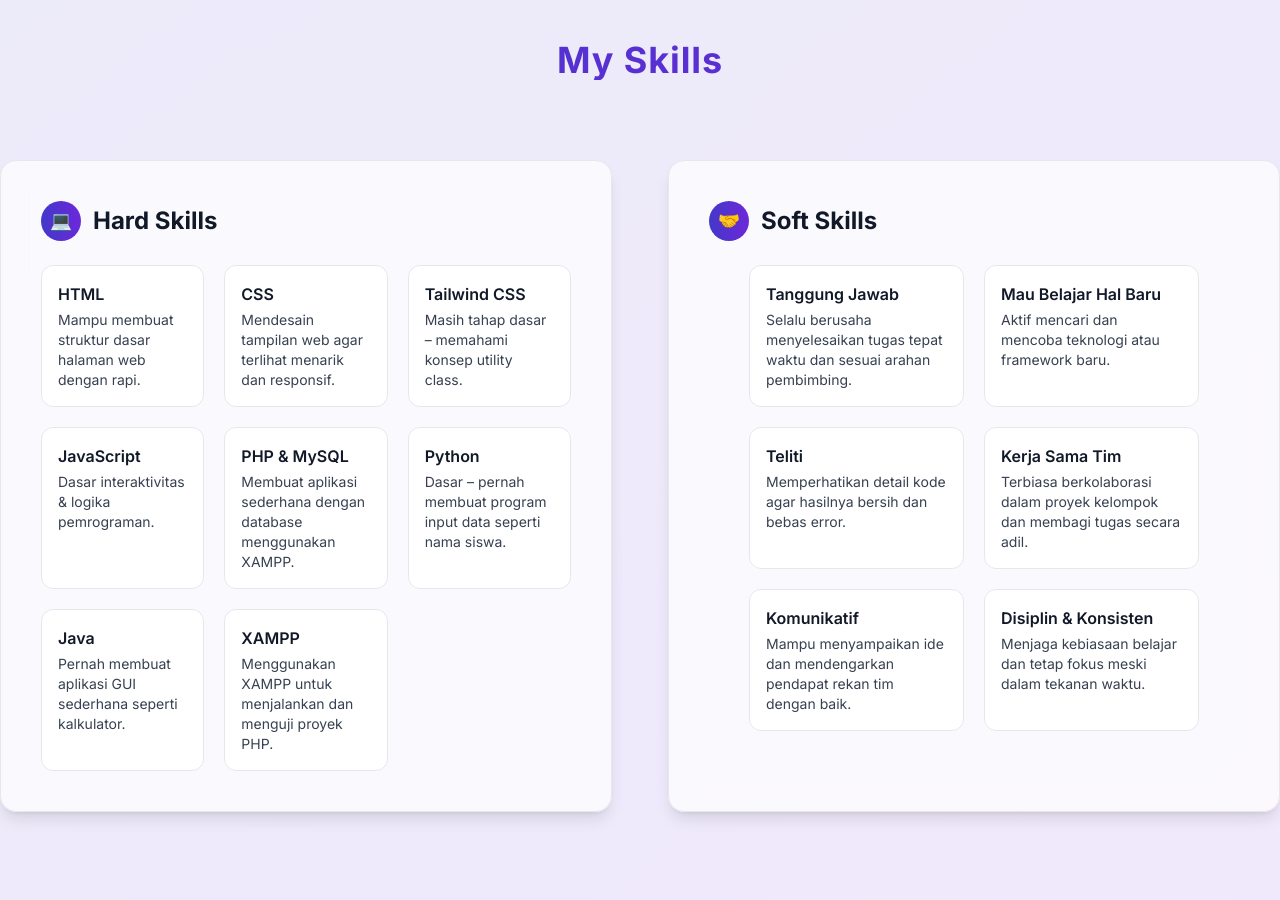
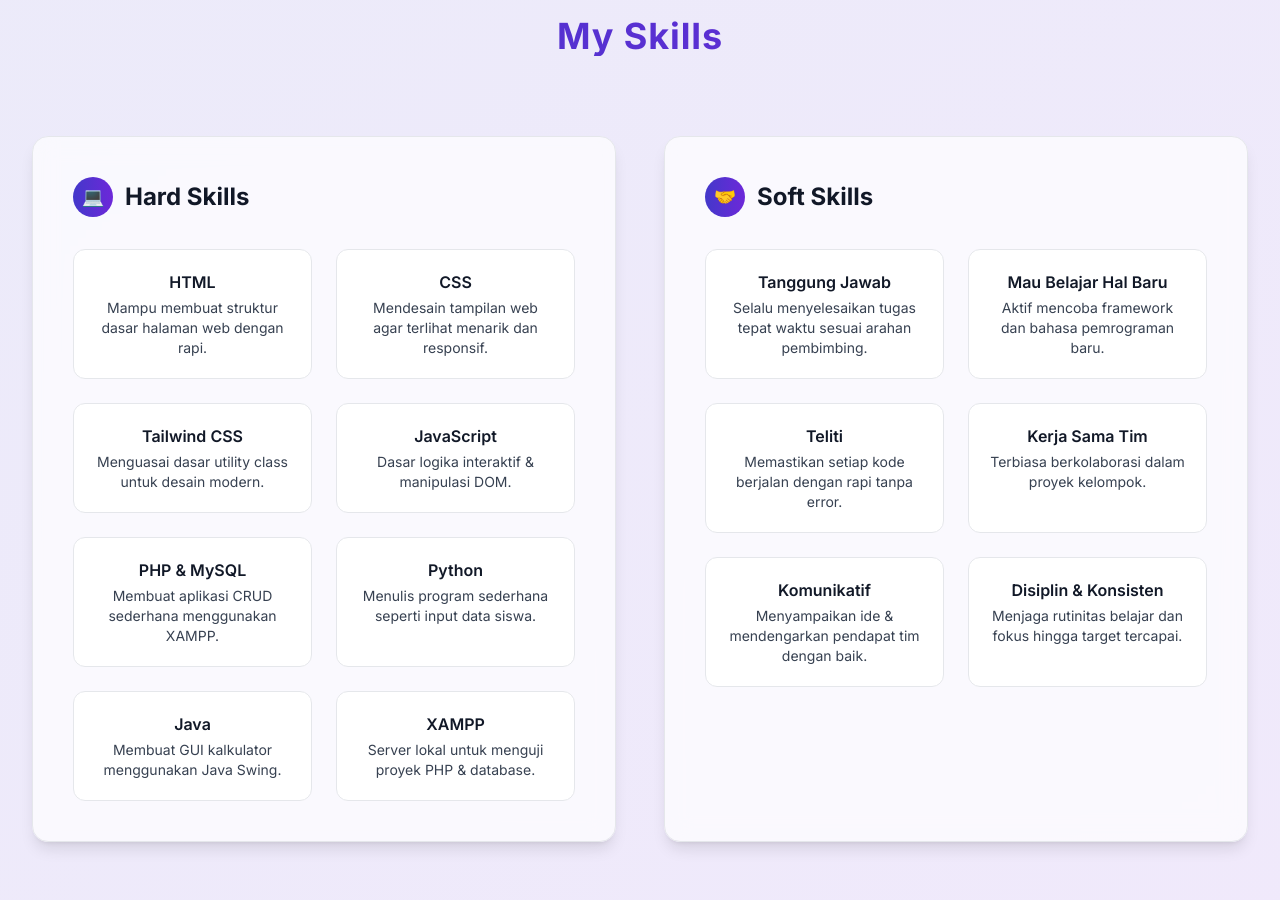
Before and after one commit to arga998/portofolio-web, a plain HTML site: page index.html in a window 1280 px wide. Shown: the part 1540-2440 px from the top of the page. Drawn offline with nearby package versions, Linux system fonts and the light colour scheme.

Commit message:
Update index.html

```diff
--- a/index.html
+++ b/index.html
@@ -70,21 +70,25 @@
     max-width: 100%;
   }
 
-  /* removed old horizontal scroller styles (skills use grid now) */
-
-    /* small runtime CSS for reveal animation (avoids @apply warnings) */
-    .reveal { opacity: 0; transition: all 0.7s ease-out; }
-    .reveal.active { opacity: 1; transform: none; }
-
   .reveal {
   opacity: 0;
-  transform: translateY(40px);
-  transition: all 0.8s ease;
+  transform: translateY(30px);
+  transition: opacity 0.6s ease-out, transform 0.6s ease-out;
 }
+
 .reveal.active {
   opacity: 1;
   transform: translateY(0);
 }
+
+/* Tambah variasi delay biar smooth */
+.reveal:nth-child(odd) {
+  transition-delay: 0.1s;
+}
+.reveal:nth-child(even) {
+  transition-delay: 0.2s;
+}
+
 
 
     </style>
@@ -216,113 +220,96 @@
   </div>
 </section>
 
-<!-- 🌟 Skills Section -->
+<!-- 🌟 Skills Section (Optimized) -->
 <section id="skills" class="py-20 md:py-28 bg-gradient-to-br from-gradient-start/10 to-gradient-end/10">
-  <di class="max-w-7xl mx-auto px-6 lg:px-8">
+  <div class="max-w-7xl mx-auto px-4 sm:px-6 lg:px-8">
     <h2
       class="text-4xl font-extrabold text-center bg-gradient-to-r from-gradient-start to-gradient-end bg-clip-text text-transparent mb-20 tracking-wide">
       My Skills
     </h2>
 
-    <div class="grid md:grid-cols-2 gap-14">
+    <div class="grid md:grid-cols-2 gap-12">
 
       <!-- 💻 Hard Skills -->
-      <div class="reveal bg-white/70 backdrop-blur-md border border-border-color rounded-2xl shadow-lg p-10 hover:shadow-2xl transition-all duration-500">
-        <div class="flex items-center gap-3 mb-6">
-          <div class="w-10 h-10 rounded-full bg-gradient-to-r from-gradient-start to-gradient-end flex items-center justify-center text-white text-lg font-bold">
-            💻
-          </div>
+      <div class="reveal will-change-transform bg-white/70 backdrop-blur-md border border-border-color rounded-2xl shadow-lg p-8 sm:p-10 hover:shadow-2xl transition-all duration-500">
+        <div class="flex items-center gap-3 mb-8">
+          <div class="w-10 h-10 rounded-full bg-gradient-to-r from-gradient-start to-gradient-end flex items-center justify-center text-white text-lg font-bold">💻</div>
           <h3 class="text-2xl font-bold text-text-primary">Hard Skills</h3>
         </div>
 
-        <div class="grid grid-cols-1 sm:grid-cols-2 lg:grid-cols-3 gap-5">
-          <div class="p-4 bg-white rounded-xl border border-border-color hover:shadow-md hover:-translate-y-1 transition-all duration-300">
+        <div class="grid grid-cols-1 sm:grid-cols-2 gap-6">
+          <div class="bg-bg-card border border-border-color rounded-xl p-5 text-center hover:shadow-md transform hover:-translate-y-1 transition-transform duration-300">
             <h4 class="font-semibold text-text-primary">HTML</h4>
             <p class="text-sm text-text-secondary mt-1">Mampu membuat struktur dasar halaman web dengan rapi.</p>
           </div>
-
-          <div class="p-4 bg-white rounded-xl border border-border-color hover:shadow-md hover:-translate-y-1 transition-all duration-300">
+          <div class="bg-bg-card border border-border-color rounded-xl p-5 text-center hover:shadow-md transform hover:-translate-y-1 transition-transform duration-300">
             <h4 class="font-semibold text-text-primary">CSS</h4>
             <p class="text-sm text-text-secondary mt-1">Mendesain tampilan web agar terlihat menarik dan responsif.</p>
           </div>
-
-          <div class="p-4 bg-white rounded-xl border border-border-color hover:shadow-md hover:-translate-y-1 transition-all duration-300">
+          <div class="bg-bg-card border border-border-color rounded-xl p-5 text-center hover:shadow-md transform hover:-translate-y-1 transition-transform duration-300">
             <h4 class="font-semibold text-text-primary">Tailwind CSS</h4>
-            <p class="text-sm text-text-secondary mt-1">Masih tahap dasar – memahami konsep utility class.</p>
+            <p class="text-sm text-text-secondary mt-1">Menguasai dasar utility class untuk desain modern.</p>
           </div>
-
-          <div class="p-4 bg-white rounded-xl border border-border-color hover:shadow-md hover:-translate-y-1 transition-all duration-300">
+          <div class="bg-bg-card border border-border-color rounded-xl p-5 text-center hover:shadow-md transform hover:-translate-y-1 transition-transform duration-300">
             <h4 class="font-semibold text-text-primary">JavaScript</h4>
-            <p class="text-sm text-text-secondary mt-1">Dasar interaktivitas & logika pemrograman.</p>
+            <p class="text-sm text-text-secondary mt-1">Dasar logika interaktif & manipulasi DOM.</p>
           </div>
-
-          <div class="p-4 bg-white rounded-xl border border-border-color hover:shadow-md hover:-translate-y-1 transition-all duration-300">
+          <div class="bg-bg-card border border-border-color rounded-xl p-5 text-center hover:shadow-md transform hover:-translate-y-1 transition-transform duration-300">
             <h4 class="font-semibold text-text-primary">PHP & MySQL</h4>
-            <p class="text-sm text-text-secondary mt-1">Membuat aplikasi sederhana dengan database menggunakan XAMPP.</p>
+            <p class="text-sm text-text-secondary mt-1">Membuat aplikasi CRUD sederhana menggunakan XAMPP.</p>
           </div>
-
-          <div class="p-4 bg-white rounded-xl border border-border-color hover:shadow-md hover:-translate-y-1 transition-all duration-300">
+          <div class="bg-bg-card border border-border-color rounded-xl p-5 text-center hover:shadow-md transform hover:-translate-y-1 transition-transform duration-300">
             <h4 class="font-semibold text-text-primary">Python</h4>
-            <p class="text-sm text-text-secondary mt-1">Dasar – pernah membuat program input data seperti nama siswa.</p>
+            <p class="text-sm text-text-secondary mt-1">Menulis program sederhana seperti input data siswa.</p>
           </div>
-
-          <div class="p-4 bg-white rounded-xl border border-border-color hover:shadow-md hover:-translate-y-1 transition-all duration-300">
+          <div class="bg-bg-card border border-border-color rounded-xl p-5 text-center hover:shadow-md transform hover:-translate-y-1 transition-transform duration-300">
             <h4 class="font-semibold text-text-primary">Java</h4>
-            <p class="text-sm text-text-secondary mt-1">Pernah membuat aplikasi GUI sederhana seperti kalkulator.</p>
+            <p class="text-sm text-text-secondary mt-1">Membuat GUI kalkulator menggunakan Java Swing.</p>
           </div>
-
-          <div class="p-4 bg-white rounded-xl border border-border-color hover:shadow-md hover:-translate-y-1 transition-all duration-300">
+          <div class="bg-bg-card border border-border-color rounded-xl p-5 text-center hover:shadow-md transform hover:-translate-y-1 transition-transform duration-300">
             <h4 class="font-semibold text-text-primary">XAMPP</h4>
-            <p class="text-sm text-text-secondary mt-1">Menggunakan XAMPP untuk menjalankan dan menguji proyek PHP.</p>
+            <p class="text-sm text-text-secondary mt-1">Server lokal untuk menguji proyek PHP & database.</p>
           </div>
         </div>
       </div>
 
       <!-- 🤝 Soft Skills -->
-      <div class="reveal bg-white/70 backdrop-blur-md border border-border-color rounded-2xl shadow-lg p-10 hover:shadow-2xl transition-all duration-500">
-        <div class="flex items-center gap-3 mb-6">
-          <div class="w-10 h-10 rounded-full bg-gradient-to-r from-gradient-start to-gradient-end flex items-center justify-center text-white text-lg font-bold">
-            🤝
-          </div>
+      <div class="reveal will-change-transform bg-white/70 backdrop-blur-md border border-border-color rounded-2xl shadow-lg p-8 sm:p-10 hover:shadow-2xl transition-all duration-500">
+        <div class="flex items-center gap-3 mb-8">
+          <div class="w-10 h-10 rounded-full bg-gradient-to-r from-gradient-start to-gradient-end flex items-center justify-center text-white text-lg font-bold">🤝</div>
           <h3 class="text-2xl font-bold text-text-primary">Soft Skills</h3>
         </div>
 
-<div class="grid grid-cols-1 sm:grid-cols-2 gap-5 px-10 pb-10">
-  <div class="p-4 bg-white rounded-xl border border-border-color hover:shadow-md hover:-translate-y-1 transition-all duration-300">
+        <div class="grid grid-cols-1 sm:grid-cols-2 gap-6">
+          <div class="bg-bg-card border border-border-color rounded-xl p-5 text-center hover:shadow-md transform hover:-translate-y-1 transition-transform duration-300">
             <h4 class="font-semibold text-text-primary">Tanggung Jawab</h4>
-    <p class="text-sm text-text-secondary mt-1">Selalu berusaha menyelesaikan tugas tepat waktu dan sesuai arahan pembimbing.</p>
+            <p class="text-sm text-text-secondary mt-1">Selalu menyelesaikan tugas tepat waktu sesuai arahan pembimbing.</p>
           </div>
-
-  <div class="p-4 bg-white rounded-xl border border-border-color hover:shadow-md hover:-translate-y-1 transition-all duration-300">
+          <div class="bg-bg-card border border-border-color rounded-xl p-5 text-center hover:shadow-md transform hover:-translate-y-1 transition-transform duration-300">
             <h4 class="font-semibold text-text-primary">Mau Belajar Hal Baru</h4>
-    <p class="text-sm text-text-secondary mt-1">Aktif mencari dan mencoba teknologi atau framework baru.</p>
+            <p class="text-sm text-text-secondary mt-1">Aktif mencoba framework dan bahasa pemrograman baru.</p>
           </div>
-
-  <div class="p-4 bg-white rounded-xl border border-border-color hover:shadow-md hover:-translate-y-1 transition-all duration-300">
+          <div class="bg-bg-card border border-border-color rounded-xl p-5 text-center hover:shadow-md transform hover:-translate-y-1 transition-transform duration-300">
             <h4 class="font-semibold text-text-primary">Teliti</h4>
-    <p class="text-sm text-text-secondary mt-1">Memperhatikan detail kode agar hasilnya bersih dan bebas error.</p>
+            <p class="text-sm text-text-secondary mt-1">Memastikan setiap kode berjalan dengan rapi tanpa error.</p>
           </div>
-
-  <div class="p-4 bg-white rounded-xl border border-border-color hover:shadow-md hover:-translate-y-1 transition-all duration-300">
+          <div class="bg-bg-card border border-border-color rounded-xl p-5 text-center hover:shadow-md transform hover:-translate-y-1 transition-transform duration-300">
             <h4 class="font-semibold text-text-primary">Kerja Sama Tim</h4>
-    <p class="text-sm text-text-secondary mt-1">Terbiasa berkolaborasi dalam proyek kelompok dan membagi tugas secara adil.</p>
+            <p class="text-sm text-text-secondary mt-1">Terbiasa berkolaborasi dalam proyek kelompok.</p>
           </div>
-
-  <div class="p-4 bg-white rounded-xl border border-border-color hover:shadow-md hover:-translate-y-1 transition-all duration-300">
+          <div class="bg-bg-card border border-border-color rounded-xl p-5 text-center hover:shadow-md transform hover:-translate-y-1 transition-transform duration-300">
             <h4 class="font-semibold text-text-primary">Komunikatif</h4>
-    <p class="text-sm text-text-secondary mt-1">Mampu menyampaikan ide dan mendengarkan pendapat rekan tim dengan baik.</p>
+            <p class="text-sm text-text-secondary mt-1">Menyampaikan ide & mendengarkan pendapat tim dengan baik.</p>
           </div>
-
-  <div class="p-4 bg-white rounded-xl border border-border-color hover:shadow-md hover:-translate-y-1 transition-all duration-300">
+          <div class="bg-bg-card border border-border-color rounded-xl p-5 text-center hover:shadow-md transform hover:-translate-y-1 transition-transform duration-300">
             <h4 class="font-semibold text-text-primary">Disiplin & Konsisten</h4>
-    <p class="text-sm text-text-secondary mt-1">Menjaga kebiasaan belajar dan tetap fokus meski dalam tekanan waktu.</p>
+            <p class="text-sm text-text-secondary mt-1">Menjaga rutinitas belajar dan fokus hingga target tercapai.</p>
+          </div>
         </div>
       </div>
     </div>
   </div>
 </section>
-
-
 
     <!-- Portfolio Section -->
 <section id="portfolio" class="py-16 md:py-24 bg-gradient-to-br from-gradient-start/5 to-gradient-end/5">
```
Lines whose indentation alone changed are shown as unchanged.
